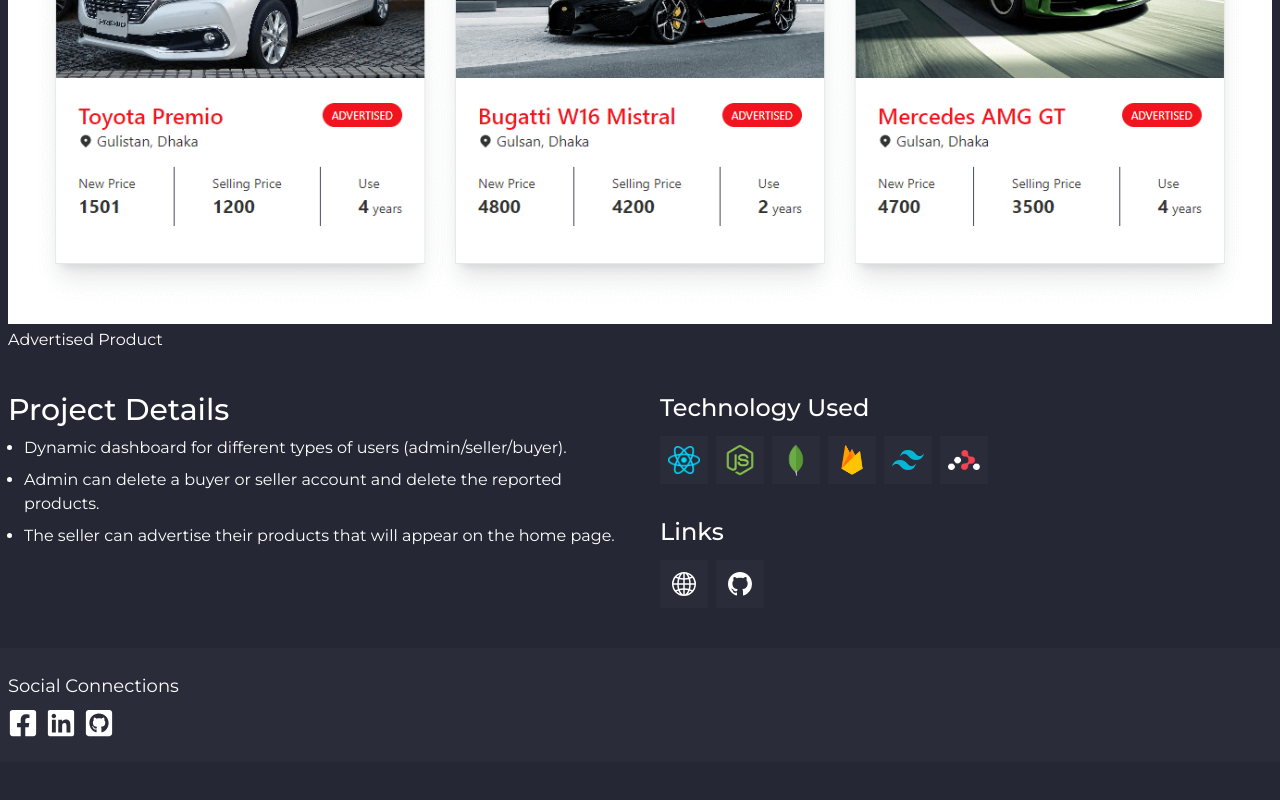
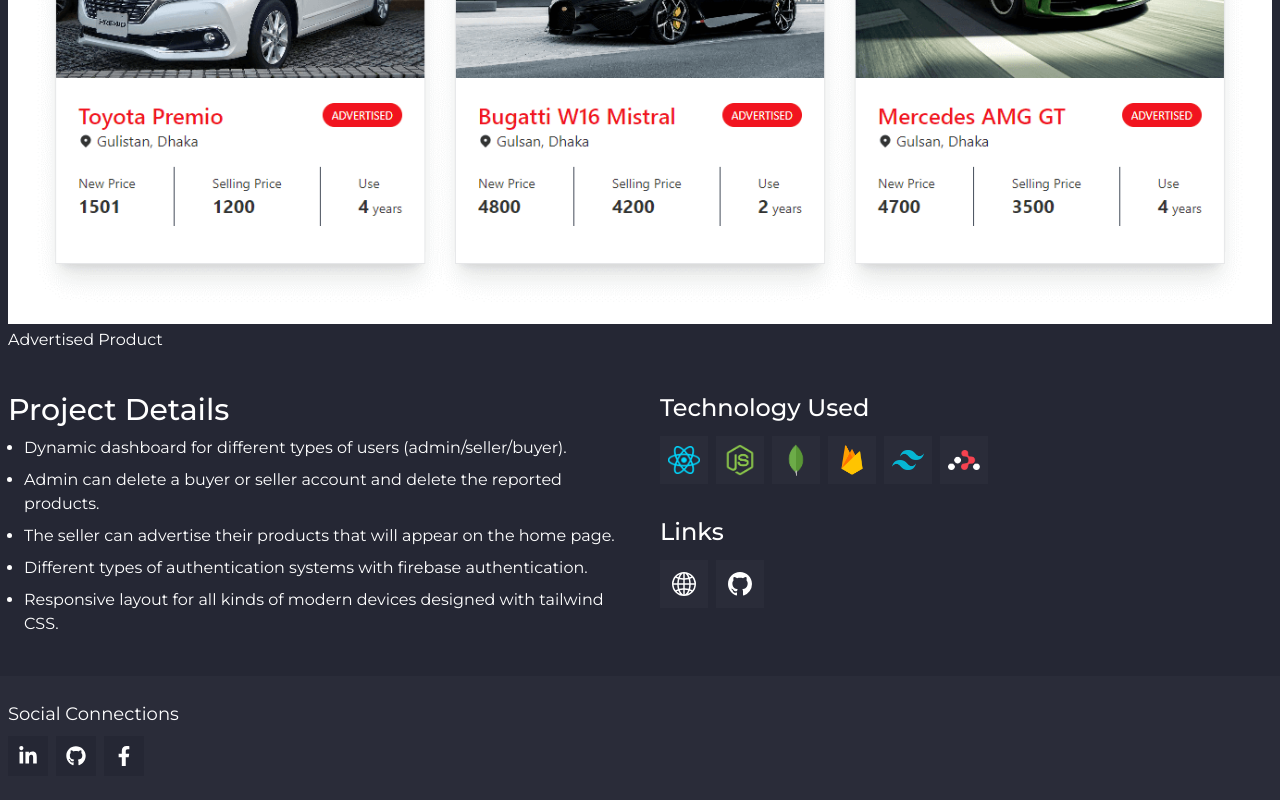
Before and after one commit to itarek99/tarekul_islam_portfolio, a React (Create React App) app: page /car-bazaar in a window 1280 px wide. Shown: the part 719-1519 px from the top of the page. Before the commit the page ends 1481 px from the top, so only its background shows below. Built offline with nearby package versions, Linux system fonts and the light colour scheme.

Commit message:
footer icon update

```diff
--- a/src/Navigation/Footer.js
+++ b/src/Navigation/Footer.js
@@ -1,20 +1,26 @@
-import { FaFacebookSquare, FaGithubSquare, FaLinkedin } from 'react-icons/fa';
+import { FaFacebookF, FaGithub, FaLinkedinIn } from 'react-icons/fa';
 
 const Footer = () => {
   return (
     <div className='bg-[#2A2C39]'>
       <div className='container mx-auto px-2 py-6'>
         <p className='text-lg'>Social Connections</p>
-        <div className='flex gap-2 text-3xl mt-2'>
-          <a href='https://www.facebook.com/tarek161803/'>
-            <FaFacebookSquare />
-          </a>
-          <a href='f.com'>
-            <FaLinkedin />
-          </a>
-          <a href='f.com'>
-            <FaGithubSquare />
-          </a>
+        <div className='flex gap-2 text-xl mt-2'>
+          <div className='h-10 w-10 bg-base-100 flex items-center justify-center'>
+            <a target='_blank' href='https://www.linkedin.com/in/-tarekul-islam/' rel='noreferrer'>
+              <FaLinkedinIn />
+            </a>
+          </div>
+          <div className='h-10 w-10 bg-base-100 flex items-center justify-center'>
+            <a target='_blank' href='https://github.com/itarek99/' rel='noreferrer'>
+              <FaGithub />
+            </a>
+          </div>
+          <div className='h-10 w-10 bg-base-100 flex items-center justify-center'>
+            <a target='_blank' href='https://www.facebook.com/tarek161803/' rel='noreferrer'>
+              <FaFacebookF />
+            </a>
+          </div>
         </div>
       </div>
     </div>
--- a/src/Pages/Home/Components/Projects.js
+++ b/src/Pages/Home/Components/Projects.js
@@ -9,8 +9,8 @@
     title: 'Car Bazaar',
     details: 'Used Car Selling Website.',
     image: carBazaar,
-    live_link: 'https://pixel-photography-b713f.web.app/',
-    github_link: 'https://github.com/itarek99/pixel_photography-client-side',
+    live_link: 'https://car-bazaar-49998.web.app/',
+    github_link: 'https://github.com/itarek99/car_bazaar-client-side/',
   },
 
   {
@@ -27,8 +27,8 @@
     title: 'Tuts Point',
     details: 'Online Education Platform.',
     image: tustPoint,
-    live_link: 'https://pixel-photography-b713f.web.app/',
-    github_link: 'https://github.com/itarek99/pixel_photography-client-side',
+    live_link: 'https://tuts-point-240ea.web.app/',
+    github_link: 'https://github.com/itarek99/tuts_point-client-side/',
   },
 ];
 
--- a/src/Pages/ProjectDetails/ProjectDetails.js
+++ b/src/Pages/ProjectDetails/ProjectDetails.js
@@ -5,6 +5,7 @@
 import node from '../../assets/icons/nodejs.png';
 import reactRouter from '../../assets/icons/react-router.png';
 import reactIcon from '../../assets/icons/react.png';
+import swiper from '../../assets/icons/swiper.png';
 import tailwindcss from '../../assets/icons/tailwindcss.png';
 
 import carBazaarIma1 from '../../assets/project_ss/car_bazaar_1.png';
@@ -31,11 +32,13 @@
       'Dynamic dashboard for different types of users (admin/seller/buyer).',
       'Admin can delete a buyer or seller account and delete the reported products.',
       'The seller can advertise their products that will appear on the home page.',
+      'Different types of authentication systems with firebase authentication.',
+      'Responsive layout for all kinds of modern devices designed with tailwind CSS.',
     ],
     images: [carBazaarIma2, carBazaarIma3, carBazaarIma1],
     imagesTitle: ['Login System', 'Dashboard', 'Advertised Product'],
-    liveLink: 'link',
-    githubLink: 'link',
+    liveLink: 'https://car-bazaar-49998.web.app/',
+    githubLink: 'https://github.com/itarek99/car_bazaar-client-side',
     technologies: [reactIcon, node, mongoDB, firebase, tailwindcss, reactRouter],
   },
   {
@@ -43,14 +46,15 @@
     title: 'Pixel Photography',
     subTitle: 'Photography Service Provider Website.',
     details: [
-      'Dynamic dashboard for different types of users (admin/seller/buyer).',
-      'Admin can delete a buyer or seller account and delete the reported products.',
-      'The seller can advertise their products that will appear on the home page.',
+      'Fully functional node MongoDB CRUD Application with MongoDB Atlas.',
+      'Different types of authentication systems with firebase authentication.',
+      'Responsive layout for all kinds of modern devices designed with tailwind CSS.',
+      'User authorization with JSON Web Token and local storage.',
     ],
     images: [pixelPhoto1, pixelPhoto3, pixelPhoto2],
     imagesTitle: ['Comment Functionality', `User's Comments`, 'Service Cards'],
-    liveLink: 'link',
-    githubLink: 'link',
+    liveLink: 'https://pixel-photography-b713f.web.app/',
+    githubLink: 'https://github.com/itarek99/pixel_photography-client-side',
     technologies: [reactIcon, node, mongoDB, firebase, tailwindcss, reactRouter],
   },
   {
@@ -58,15 +62,17 @@
     title: 'Tuts Point',
     subTitle: 'Online Course Selling Platform',
     details: [
-      'Dynamic dashboard for different types of users (admin/seller/buyer).',
-      'Admin can delete a buyer or seller account and delete the reported products.',
-      'The seller can advertise their products that will appear on the home page.',
+      'Different types of authentication systems with firebase authentication.',
+      'Multiple routes and layouts implemented with React Router.',
+      'Users can generate and download dynamic PDFs with React-pdf.',
+      'Responsive layout for all kinds of modern devices designed with tailwind CSS.',
+      'Beautiful and interactive slider build with swiper js.',
     ],
     images: [tutsPoint1, tutsPoint3, tutsPoint2],
     imagesTitle: ['Dynamic Routes', 'Course Details', 'Registration System'],
-    liveLink: 'link',
-    githubLink: 'link',
-    technologies: [reactIcon, node, mongoDB, firebase, tailwindcss, reactRouter],
+    liveLink: 'https://tuts-point-240ea.web.app/',
+    githubLink: 'https://github.com/itarek99/tuts_point-client-side',
+    technologies: [reactIcon, node, firebase, tailwindcss, reactRouter, swiper],
   },
 ];
 
@@ -125,8 +131,10 @@
             <div>
               <h4 className='text-3xl font-medium'>Project Details</h4>
               <ul className='ml-4 list-disc'>
-                {projectData.details.map((detail) => (
-                  <li className='mt-2'>{detail}</li>
+                {projectData.details.map((detail, i) => (
+                  <li key={i} className='mt-2'>
+                    {detail}
+                  </li>
                 ))}
               </ul>
             </div>
@@ -135,9 +143,9 @@
               <div>
                 <h2 className='text-2xl font-medium'>Technology Used</h2>
                 <div className='flex gap-2 mt-3'>
-                  {projectData.technologies.map((technology) => (
-                    <div className='h-12 w-12 p-2 bg-[#2A2C39] flex items-center justify-center'>
-                      <img className='object-cover' src={technology} alt='technology' />
+                  {projectData.technologies.map((technology, i) => (
+                    <div key={i} className='h-12 w-12 p-2 bg-[#2A2C39] flex items-center justify-center'>
+                      <img className=' object-cover' src={technology} alt='technology' />
                     </div>
                   ))}
                 </div>
```
Also changed, not shown: public/logo192.png (added), src/assets/icons/swiper.png (added).
